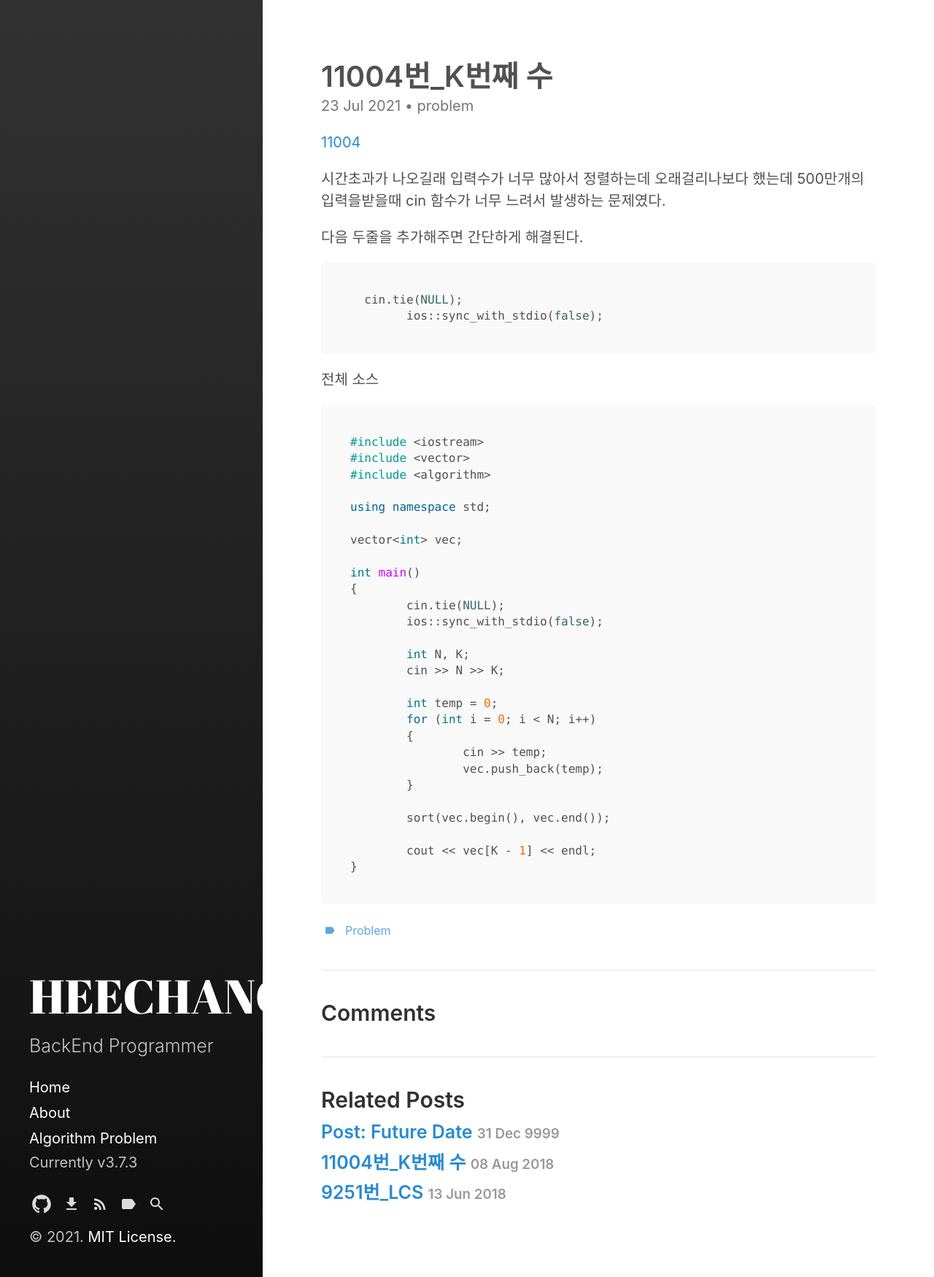
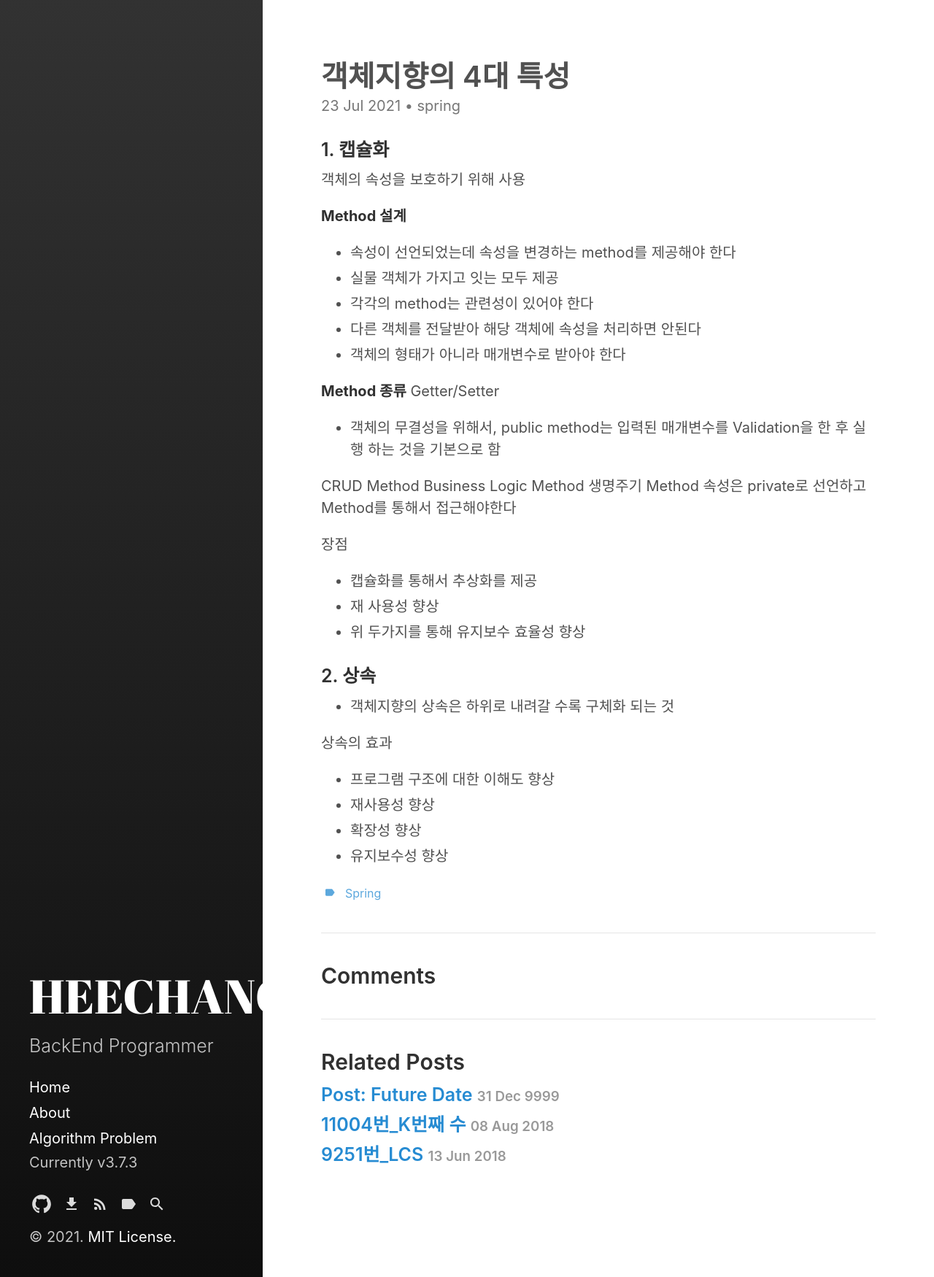
Before and after one commit to HEECHANG7832/HEECHANG7832.github.io, a Jekyll site: the page built from _posts/2021-07-23-problem-객체지향 4가지 핵심요소.md, in a window 1280 px wide. Shown: the whole page at 73% size. Built offline with Jekyll 4.4.1, drawn with Linux system fonts in a browser that asks for light colours.

Commit message:
edit category

````diff
--- a/_posts/2021-07-23-problem-객체지향 4가지 핵심요소.md
+++ b/_posts/2021-07-23-problem-객체지향 4가지 핵심요소.md
@@ -1,49 +1,43 @@
 ---
 layout: post
-title: "11004번_K번째 수"
+title: "객체지향의 4대 특성"
 categories:
-  - problem
+  - spring
 tags:
-  - problem
+  - spring
 ---
-[11004](https://www.acmicpc.net/problem/11004)
 
-시간초과가 나오길래 입력수가 너무 많아서 정렬하는데 오래걸리나보다 했는데
-500만개의 입력을받을때 cin 함수가 너무 느려서 발생하는 문제였다.
+### 1. 캡슐화
+객체의 속성을 보호하기 위해 사용
 
-다음 두줄을 추가해주면 간단하게 해결된다.
-```c++
-  cin.tie(NULL);
-	ios::sync_with_stdio(false);
-```
+**Method 설계**
+- 속성이 선언되었는데 속성을 변경하는 method를 제공해야 한다
+- 실물 객체가 가지고 잇는 모두 제공
+- 각각의 method는 관련성이 있어야 한다
+- 다른 객체를 전달받아 해당 객체에 속성을 처리하면 안된다
+- 객체의 형태가 아니라 매개변수로 받아야 한다
 
-전체 소스
-```c++
-#include <iostream>
-#include <vector>
-#include <algorithm>
+**Method 종류**
+Getter/Setter
+- 객체의 무결성을 위해서, public method는 입력된 매개변수를 Validation을 한 후 실행 하는 것을 기본으로 함
 
-using namespace std;
+CRUD Method
+Business Logic Method
+생명주기 Method
+속성은 private로 선언하고 Method를 통해서 접근해야한다
 
-vector<int> vec;
+장점
+- 캡슐화를 통해서 추상화를 제공
+- 재 사용성 향상
+- 위 두가지를 통해 유지보수 효율성 향상
 
-int main()
-{
-	cin.tie(NULL);
-	ios::sync_with_stdio(false);
 
-	int N, K;
-	cin >> N >> K;
+### 2. 상속
 
-	int temp = 0;
-	for (int i = 0; i < N; i++)
-	{
-		cin >> temp;
-		vec.push_back(temp);
-	}
+- 객체지향의 상속은 하위로 내려갈 수록 구체화 되는 것
 
-	sort(vec.begin(), vec.end());
-
-	cout << vec[K - 1] << endl;
-}
-```
+상속의 효과
+- 프로그램 구조에 대한 이해도 향상
+- 재사용성 향상
+- 확장성 향상
+- 유지보수성 향상
````
Also changed, not shown: _posts/2018-06-13-problem-1260번_BFS_DFS.md (+1 -1 lines), _includes/spring-links.html (renamed from _includes/spring-link.html).
